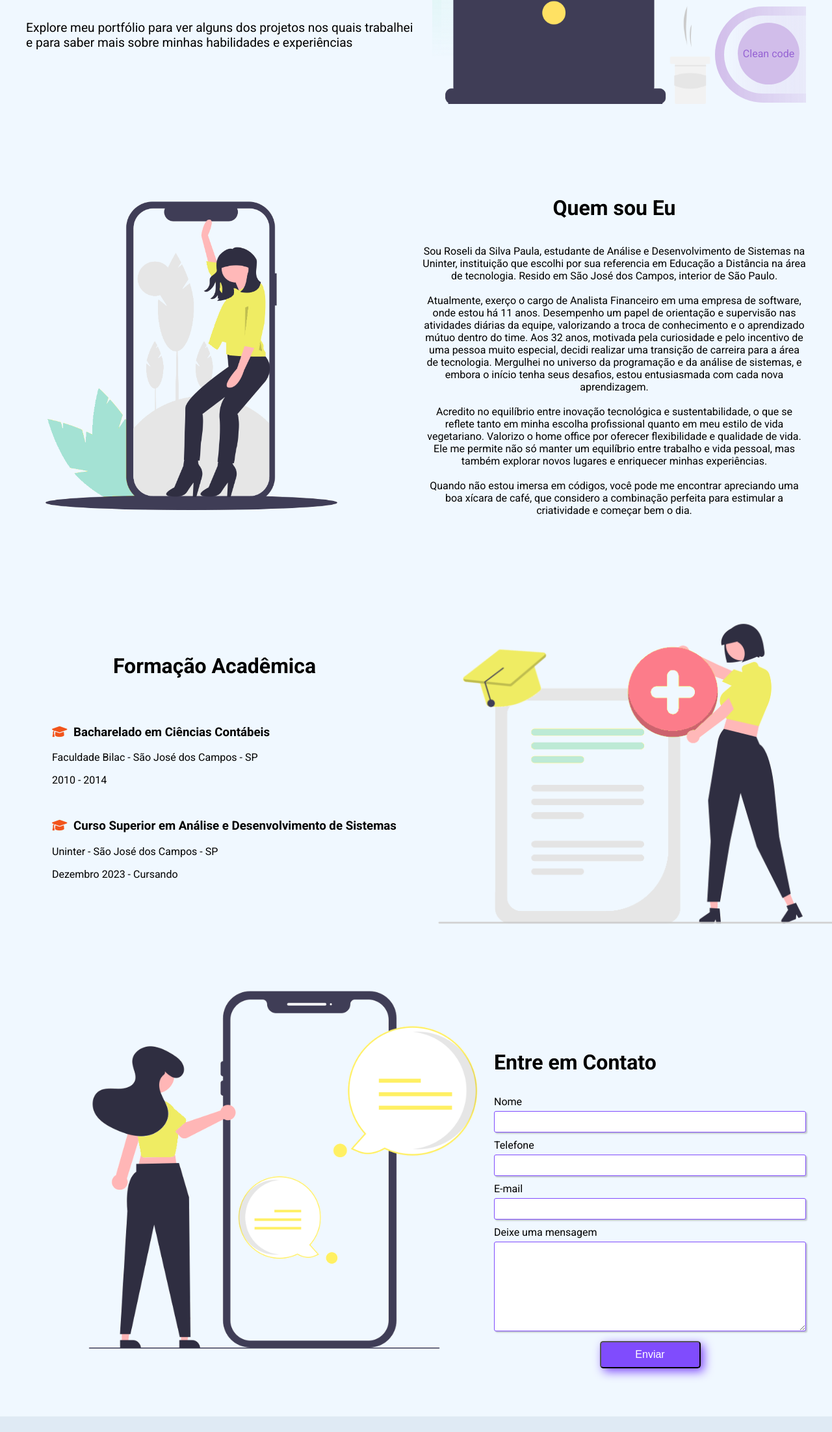
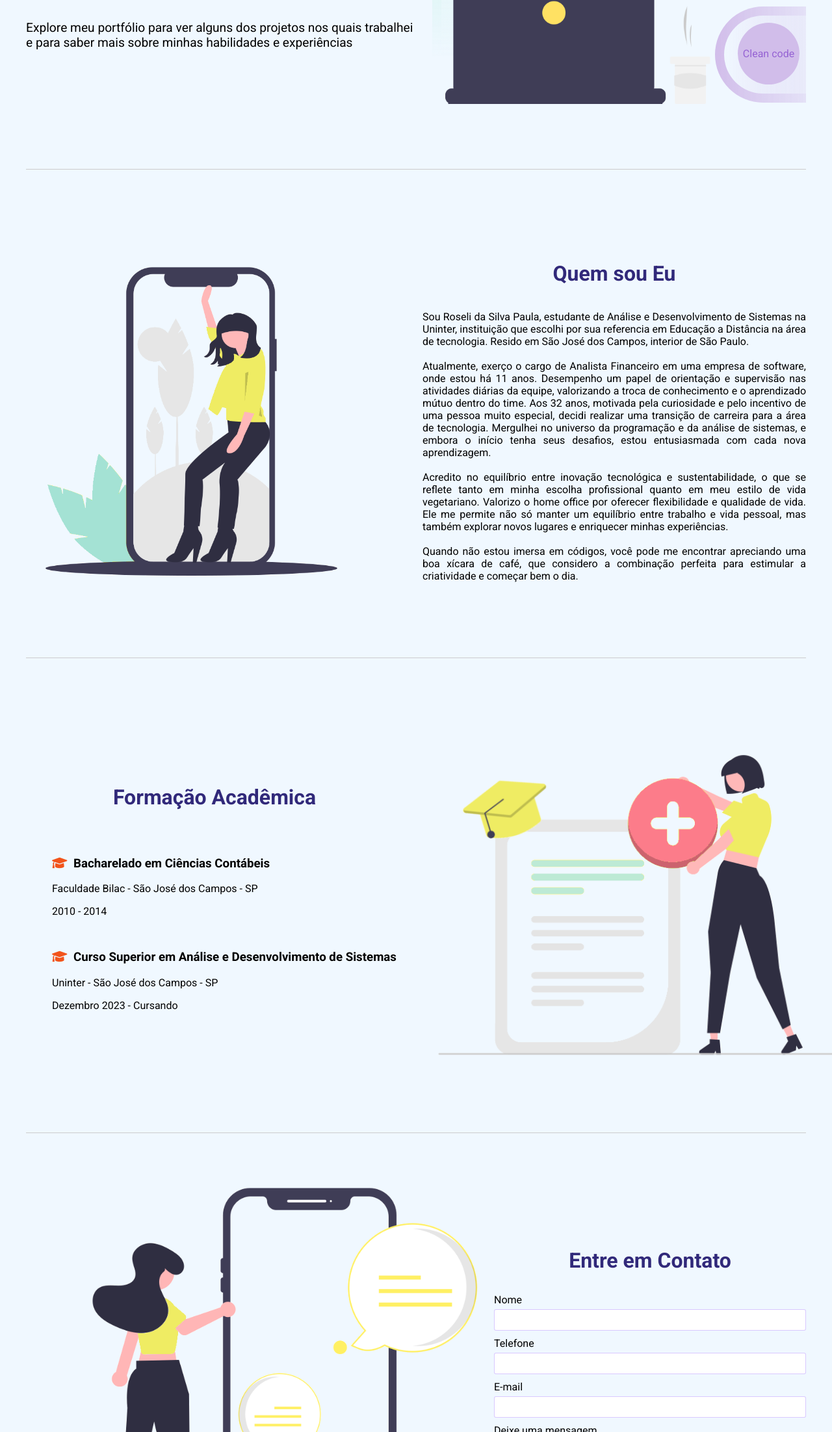
Before and after one commit to Depaula-Dev/profile-uninter-roseli, a plain HTML site: page index.html in a window 1280 px wide. Shown: the part 410-2614 px from the top of the page at 65% size. Drawn offline with Linux system fonts and the light colour scheme.

Commit message:
feat: adjust body

```diff
--- a/index.html
+++ b/index.html
@@ -1,5 +1,5 @@
 <!DOCTYPE html>
-<html lang="en">
+<html lang="pt-BR">
 
 <head>
     <meta charset="UTF-8">
@@ -75,7 +75,6 @@
                     <img src="apresentacao.png" alt="img-apresentação">
                 </div>
             </div>
-
 
             <div id="quemsoueu" class="container-quemsoueu">
 
--- a/style.css
+++ b/style.css
@@ -99,7 +99,8 @@ footer {
 .menu-horizontal a:hover {
   padding-bottom: 2px;
   color: rgb(3, 9, 16);
-  border-bottom: 1px solid #030910;
+  border-bottom: 1px solid #a2a2a2;
+  border-radius: 0;
 }
 
 .menu-horizontal a.active {
@@ -127,8 +128,8 @@ footer {
 
 .contato:hover {
   color: rgb(3, 9, 16);
-  font-weight: bold;
   transform: translateY(-1px);
+  background: #804cfd99;
 }
 
 /* Configurando e ajustando container main ........................................................................*/
@@ -143,6 +144,8 @@ footer {
   width: 100%;
   display: flex;
   justify-content: center;
+  border-bottom: 1px solid #ccc;
+  padding-bottom: 100px;
 }
 
 /* Configurando e ajustando o container da FRASE de apresentação */
@@ -330,6 +333,8 @@ footer {
   width: 100%;
   padding-top: 100px;
   gap: 20px;
+  border-bottom: 1px solid #ccc;
+  padding-bottom: 100px;
 }
 
 /* Configurando e ajustando o container da imagem Quem sou Eu */
@@ -348,13 +353,19 @@ footer {
 }
 
 /* Configurando e ajustando o texto Quem sou Eu */
+
+.container-quemsoueu-tex h1 {
+  color: rgba(49, 41, 122);
+  text-align: center;
+}
+
 .container-quemsoueu-tex {
   display: flex;
   position: relative;
   justify-content: center;
   flex-direction: column;
   width: 50%;
-  text-align: center;
+  text-align: justify;
   margin: 0;
 }
 
@@ -367,6 +378,8 @@ footer {
   width: 100%;
   padding-top: 100px;
   gap: 20px;
+  border-bottom: 1px solid #ccc;
+  padding-bottom: 100px;
 }
 
 .container-academico-text {
@@ -392,6 +405,7 @@ footer {
 
 .container-academico-text h1 {
   text-align: center;
+  color: rgba(49, 41, 122);
 }
 
 .container-academico-img {
@@ -442,6 +456,10 @@ footer {
   width: 50%;
   padding-top: 100px;
 }
+.container-contato-form h1 {
+  color: rgba(49, 41, 122);
+  text-align: center;
+}
 
 .container-contato-form label {
   padding-bottom: 5px;
@@ -450,8 +468,7 @@ footer {
 
 .container-contato-form .campo {
   border-radius: 3px;
-  border: 1px solid rgb(128, 76, 253);
-  box-shadow: 2px 2px 2px rgb(0, 0, 0, 0.2);
+  border: 1px solid rgb(128, 76, 253, 0.3);
   padding: 8px;
 }
 
@@ -471,11 +488,12 @@ footer {
   font-size: 1rem;
   margin-top: 15px;
   width: 155px;
+  border: 0;
 }
 
 .container-contato-form button:hover {
   color: #fff;
-  font-weight: bold;
+  background: #804cfd99;
   transform: translateY(-1px);
 }
 
```
